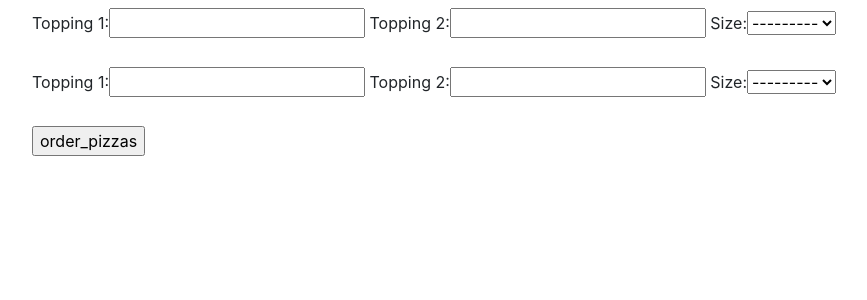
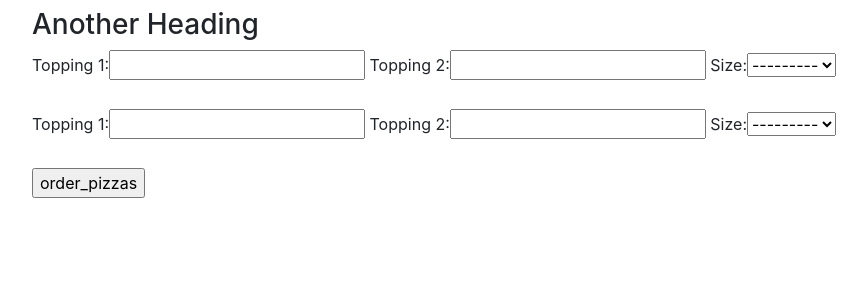
Before and after one commit to sdixit2/Django_Project, a Django app: page /pizzas in a window 1280 px wide. Shown: the part 112-412 px from the top of the page, without its empty margins (53-920 px from the left). Run offline with Django 3.2, Linux system fonts and the light colour scheme; data comes from the database, SQL or seed files in the repository.

Commit message:
Update pizzas.html

```diff
--- a/nandiasgarden/pizza/templates/pizza/pizzas.html
+++ b/nandiasgarden/pizza/templates/pizza/pizzas.html
@@ -3,6 +3,7 @@
 {% block 'body' %}
 <div class = "container">
 <h2> {{note}} </h2>
+  <h3> Another Heading </h3>
 <form action = "{% url 'pizzas' %}" method = 'post'>
 {% csrf_token %}
 {{ formset.management_form}}
```
